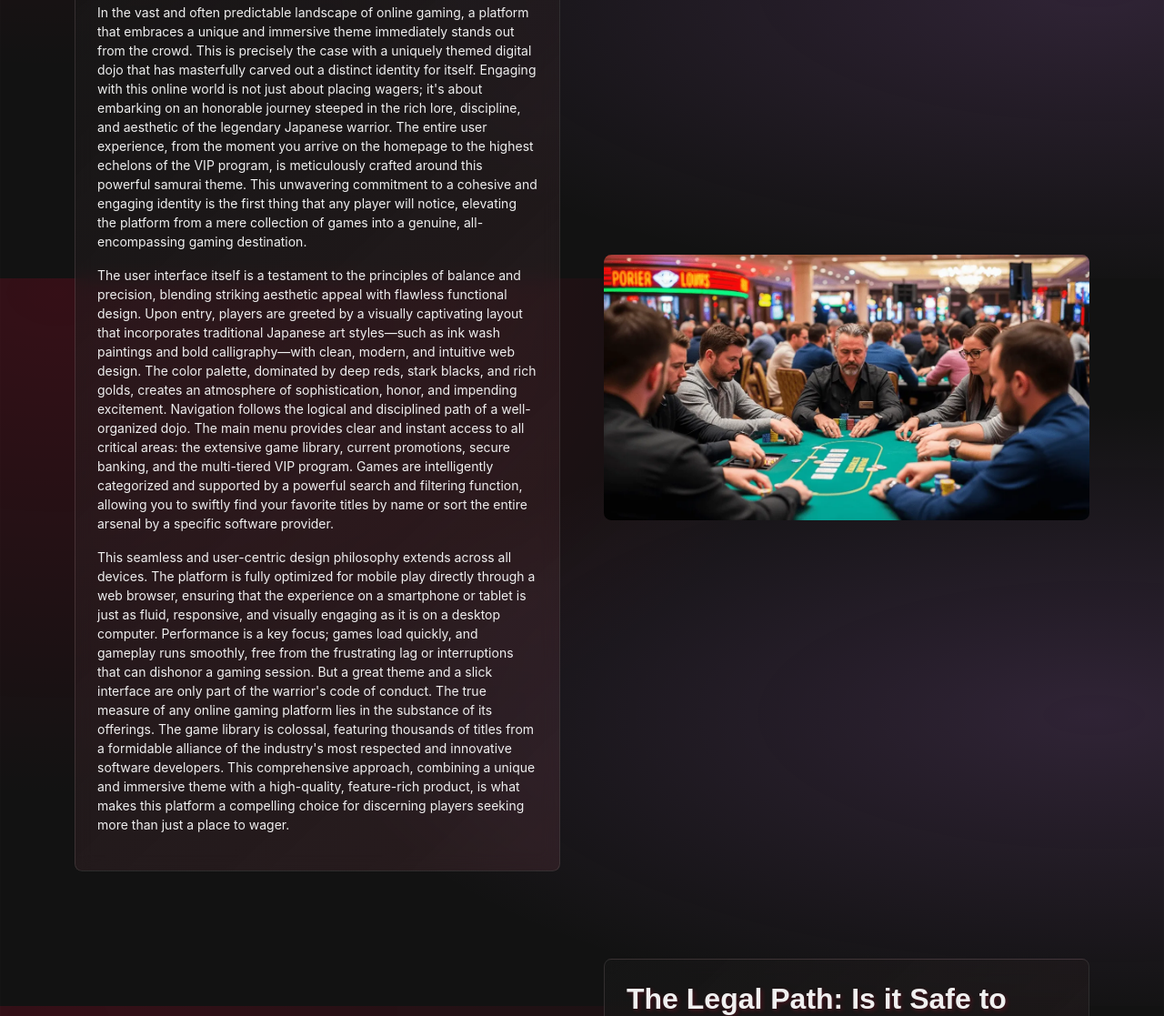
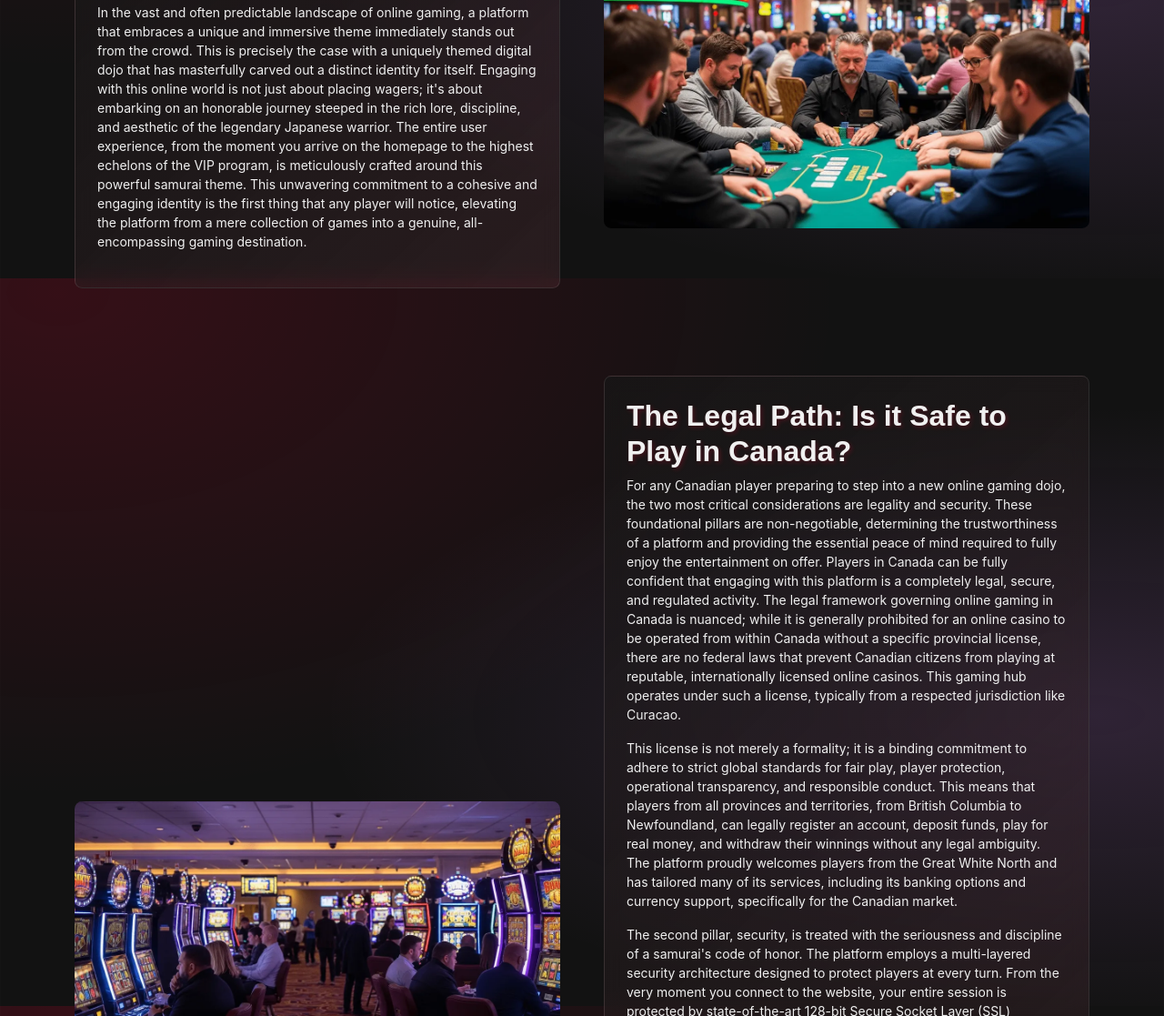
Before and after one commit to alyssaregan2020/spinsamuraicasino-canada.com, a plain HTML site: page index.html in a window 1280 px wide. Shown: the part 494-1611 px from the top of the page at 91% size. Drawn offline with nearby package versions, Linux system fonts and the light colour scheme.

Commit message:
Update index.html

```diff
--- a/index.html
+++ b/index.html
@@ -82,9 +82,7 @@
             <div class="card-body">
               <h2>The Way of the Warrior: An Introduction to the Platform</h2>
               <p>In the vast and often predictable landscape of online gaming, a platform that embraces a unique and immersive theme immediately stands out from the crowd. This is precisely the case with a uniquely themed digital dojo that has masterfully carved out a distinct identity for itself. Engaging with this online world is not just about placing wagers; it's about embarking on an honorable journey steeped in the rich lore, discipline, and aesthetic of the legendary Japanese warrior. The entire user experience, from the moment you arrive on the homepage to the highest echelons of the VIP program, is meticulously crafted around this powerful samurai theme. This unwavering commitment to a cohesive and engaging identity is the first thing that any player will notice, elevating the platform from a mere collection of games into a genuine, all-encompassing gaming destination.</p>
-              <p>The user interface itself is a testament to the principles of balance and precision, blending striking aesthetic appeal with flawless functional design. Upon entry, players are greeted by a visually captivating layout that incorporates traditional Japanese art styles—such as ink wash paintings and bold calligraphy—with clean, modern, and intuitive web design. The color palette, dominated by deep reds, stark blacks, and rich golds, creates an atmosphere of sophistication, honor, and impending excitement. Navigation follows the logical and disciplined path of a well-organized dojo. The main menu provides clear and instant access to all critical areas: the extensive game library, current promotions, secure banking, and the multi-tiered VIP program. Games are intelligently categorized and supported by a powerful search and filtering function, allowing you to swiftly find your favorite titles by name or sort the entire arsenal by a specific software provider.</p>
-              <p>This seamless and user-centric design philosophy extends across all devices. The platform is fully optimized for mobile play directly through a web browser, ensuring that the experience on a smartphone or tablet is just as fluid, responsive, and visually engaging as it is on a desktop computer. Performance is a key focus; games load quickly, and gameplay runs smoothly, free from the frustrating lag or interruptions that can dishonor a gaming session. But a great theme and a slick interface are only part of the warrior's code of conduct. The true measure of any online gaming platform lies in the substance of its offerings. The game library is colossal, featuring thousands of titles from a formidable alliance of the industry's most respected and innovative software developers. This comprehensive approach, combining a unique and immersive theme with a high-quality, feature-rich product, is what makes this platform a compelling choice for discerning players seeking more than just a place to wager.</p>
-            </div>
+              </div>
           </div>
         </div>
 
```
